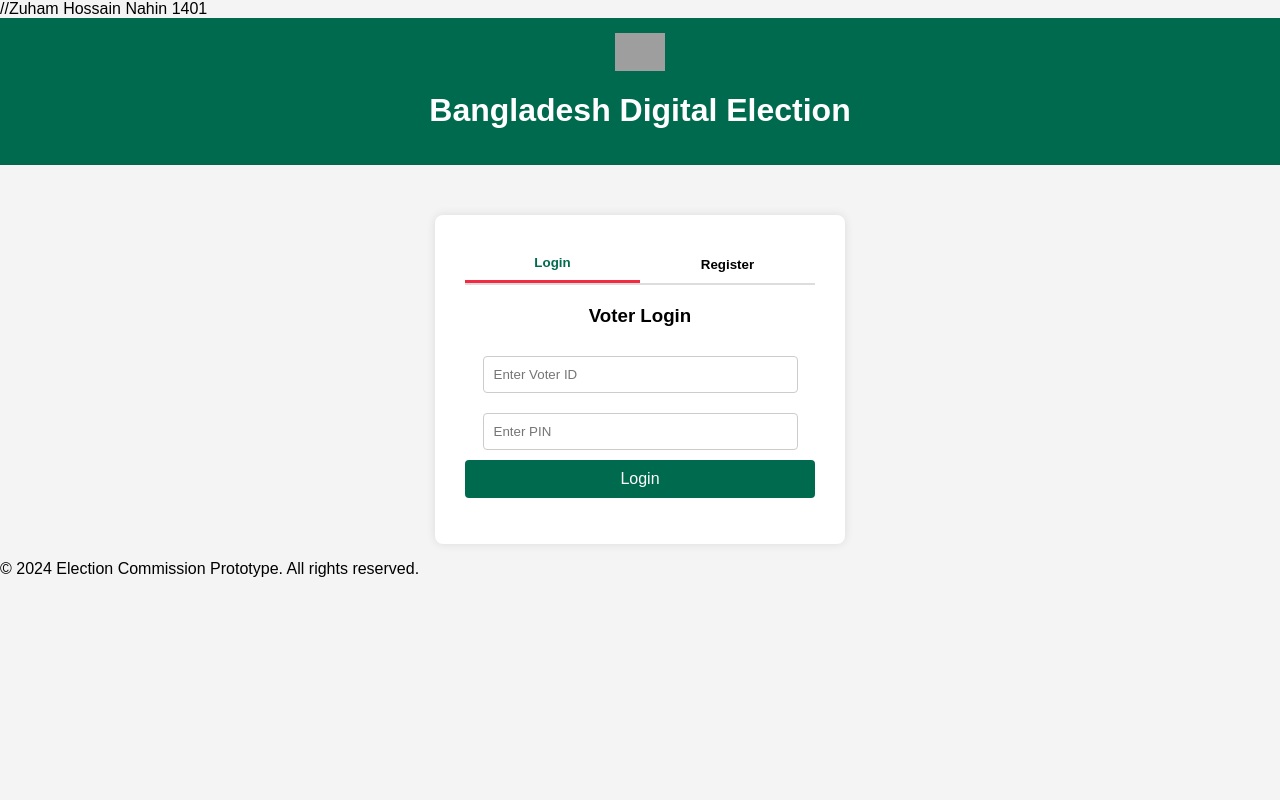
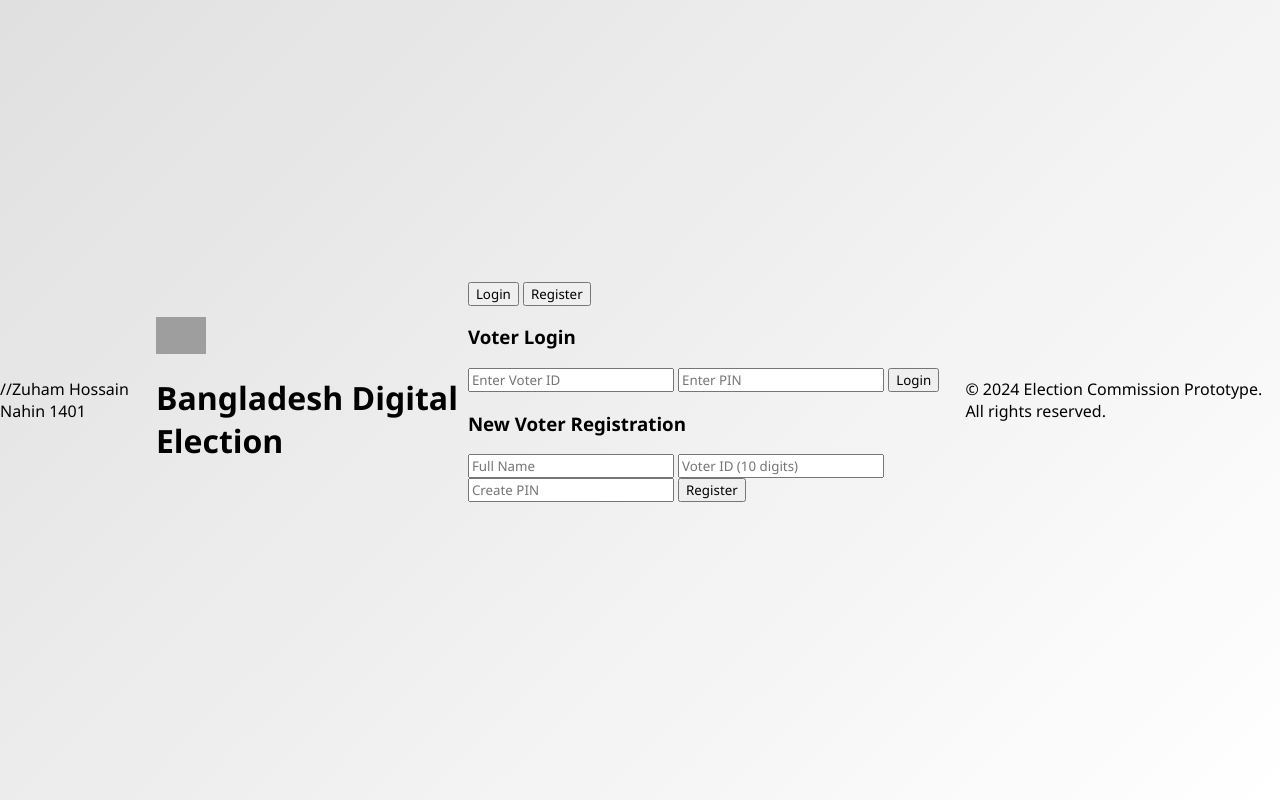
Before and after one commit to nahin9611/BD-Election-Portal-Amar-Vote-week1., a plain HTML site: page election/index.html in a window 1280 px wide. Drawn offline with Linux system fonts and the light colour scheme; grey boxes are pictures that could not be loaded.

Commit message:
Refactor CSS for new design and layout

```diff
--- a/election/style.css
+++ b/election/style.css
@@ -1,85 +1,29 @@
-/*Anik Mahmud 1243
-/* Week 1 Styling: Basic Layout & Colors */
-body {
-    font-family: Arial, sans-serif;
-    background-color: #f4f4f4;
-    margin: 0;
-    padding: 0;
+/* 01: Project Configuration & Variables by 1401 nahin */
+:root {
+    --primary-color: #006a4e; /* Bangladesh Green */
+    --accent-red: #f42a41;
+    --glass-bg: rgba(255, 255, 255, 0.9);
+    --shadow: 0 8px 32px rgba(0, 0, 0, 0.2);
 }
 
-/* Bangladesh Theme Colors */
-:root {
-    --bd-green: #006a4e;
-    --bd-red: #f42a41;
-}
+* { box-sizing: border-box; font-family: 'Segoe UI', Tahoma, Geneva, Verdana, sans-serif; }
 
-header {
-    background-color: var(--bd-green);
-    color: white;
-    padding: 15px;
-    text-align: center;
+body {
+    background: linear-gradient(135deg, #e0e0e0 0%, #ffffff 100%);
+    min-height: 100vh;
     display: flex;
     justify-content: center;
     align-items: center;
-    gap: 10px;
+    margin: 0;
 }
 
-.container {
-    display: flex;
-    justify-content: center;
-    margin-top: 50px;
+.glass-card {
+    background: var(--glass-bg);
+    backdrop-filter: blur(10px);
+    border-radius: 15px;
+    padding: 2rem;
+    box-shadow: var(--shadow);
+    border: 1px solid rgba(255, 255, 255, 0.2);
+    width: 100%;
+    max-width: 450px;
 }
-
-.auth-box {
-    background: white;
-    padding: 30px;
-    border-radius: 8px;
-    box-shadow: 0 0 10px rgba(0,0,0,0.1);
-    width: 350px;
-    text-align: center;
-}
-
-/* Tab Switching Styles */
-.tabs {
-    display: flex;
-    margin-bottom: 20px;
-    border-bottom: 2px solid #ddd;
-}
-
-.tabs button {
-    flex: 1;
-    padding: 10px;
-    border: none;
-    background: none;
-    cursor: pointer;
-    font-weight: bold;
-}
-
-.tabs button.active {
-    border-bottom: 3px solid var(--bd-red);
-    color: var(--bd-green);
-}
-
-input {
-    width: 90%;
-    padding: 10px;
-    margin: 10px 0;
-    border: 1px solid #ccc;
-    border-radius: 4px;
-}
-
-button[type="button"] {
-    background-color: var(--bd-green);
-    color: white;
-    border: none;
-    padding: 10px 20px;
-    width: 100%;
-    cursor: pointer;
-    border-radius: 4px;
-    font-size: 16px;
-}
-
-.hidden {
-    display: none;
-
-}
```
